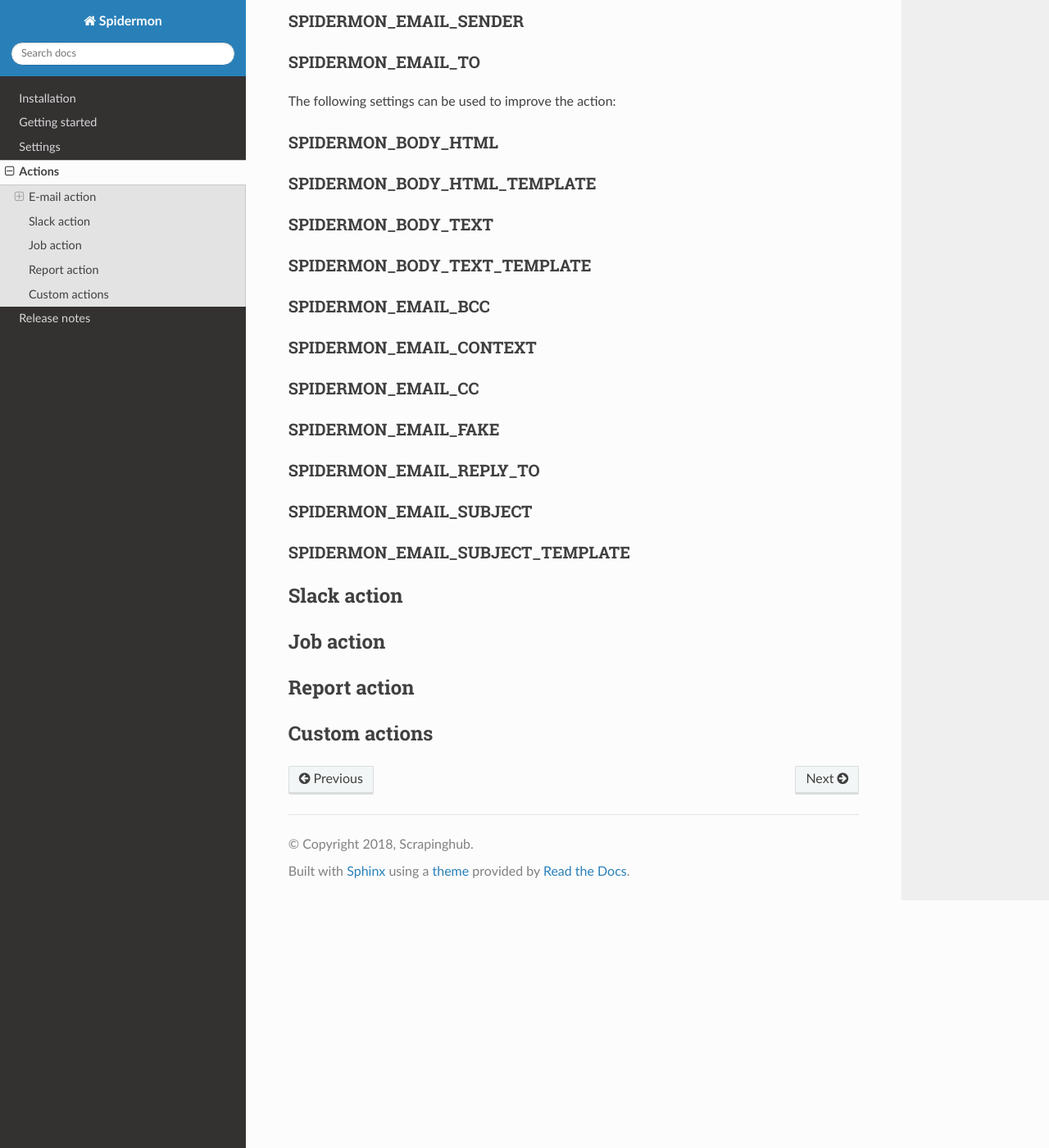
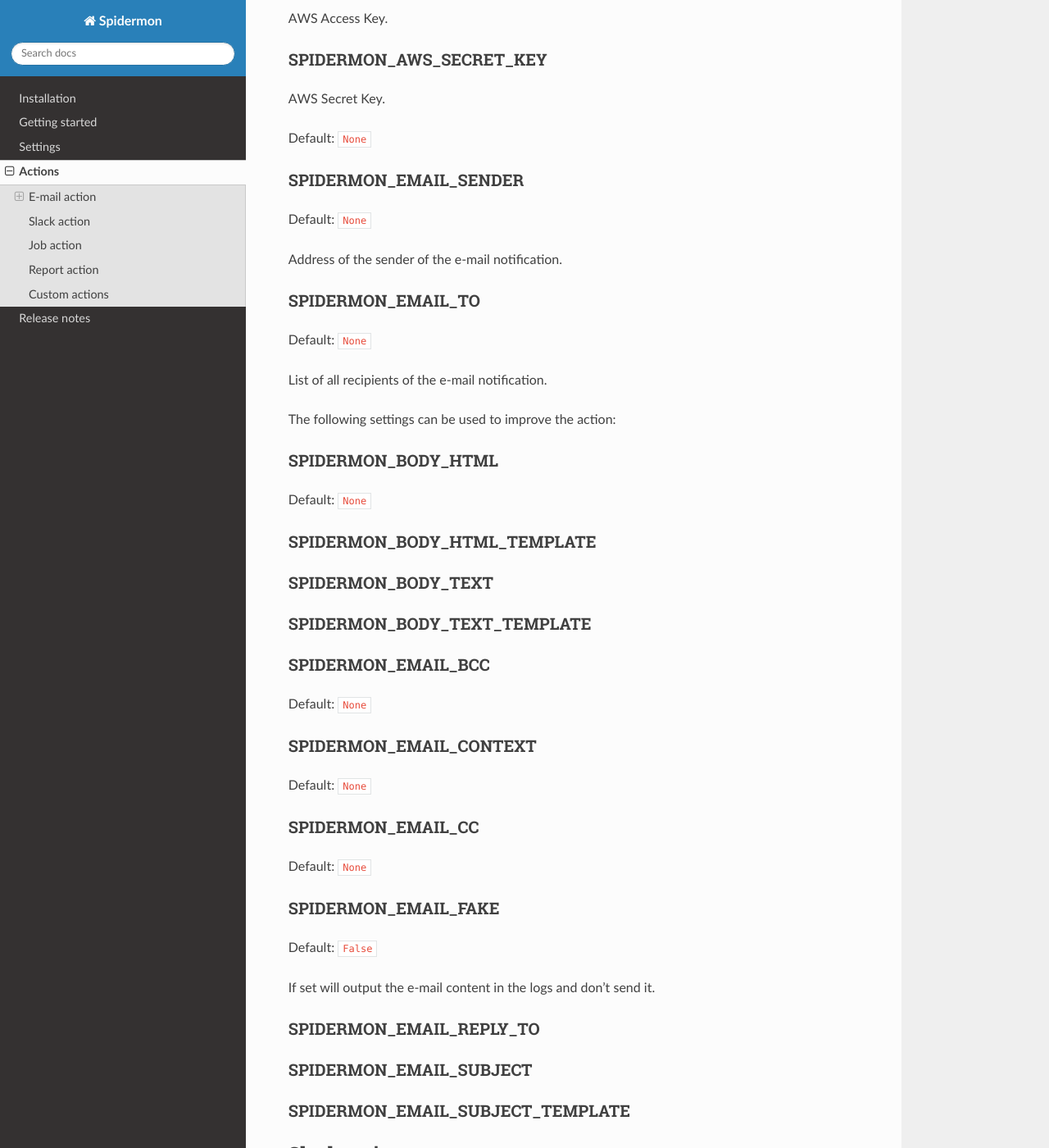
Before and after one commit to scrapinghub/spidermon, a Sphinx documentation site: the page built from docs/source/actions.rst, in a window 1280 px wide and 1400 px high, scrolled down 1239 px. Shown: the whole window at 82% size. Built offline with Sphinx 7.4.7 and the Read the Docs theme 2.0.0, drawn with Linux system fonts in a browser that asks for light colours.

Commit message:
Included default values for action-related settings

```diff
--- a/docs/source/actions.rst
+++ b/docs/source/actions.rst
@@ -56,20 +56,36 @@ The following settings are the minimum needed to make this action works:
 SPIDERMON_AWS_ACCESS_KEY
 ------------------------
 
+Default: ``None``
+
+AWS Access Key.
+
 .. _SPIDERMON_AWS_SECRET_KEY:
 
 SPIDERMON_AWS_SECRET_KEY
 ------------------------
+
+AWS Secret Key.
+
+Default: ``None``
 
 .. _SPIDERMON_EMAIL_SENDER:
 
 SPIDERMON_EMAIL_SENDER
 ----------------------
 
+Default: ``None``
+
+Address of the sender of the e-mail notification.
+
 .. _SPIDERMON_EMAIL_TO:
 
 SPIDERMON_EMAIL_TO
 ------------------
+
+Default: ``None``
+
+List of all recipients of the e-mail notification.
 
 The following settings can be used to improve the action:
 
@@ -77,6 +93,8 @@ The following settings can be used to improve the action:
 
 SPIDERMON_BODY_HTML
 -------------------
+
+Default: ``None``
 
 .. _SPIDERMON_BODY_HTML_TEMPLATE:
 
@@ -98,20 +116,30 @@ SPIDERMON_BODY_TEXT_TEMPLATE
 SPIDERMON_EMAIL_BCC
 -------------------
 
+Default: ``None``
+
 .. _SPIDERMON_EMAIL_CONTEXT:
 
 SPIDERMON_EMAIL_CONTEXT
 ------------------
+
+Default: ``None``
 
 .. _SPIDERMON_EMAIL_CC:
 
 SPIDERMON_EMAIL_CC
 ------------------
 
+Default: ``None``
+
 .. _SPIDERMON_EMAIL_FAKE:
 
 SPIDERMON_EMAIL_FAKE
 --------------------
+
+Default: ``False``
+
+If set will output the e-mail content in the logs and don't send it.
 
 .. _SPIDERMON_EMAIL_REPLY_TO:
 
```
